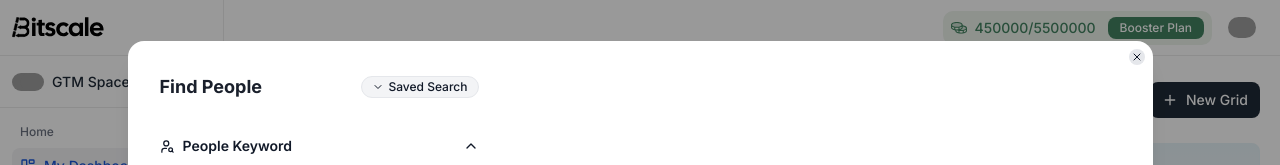
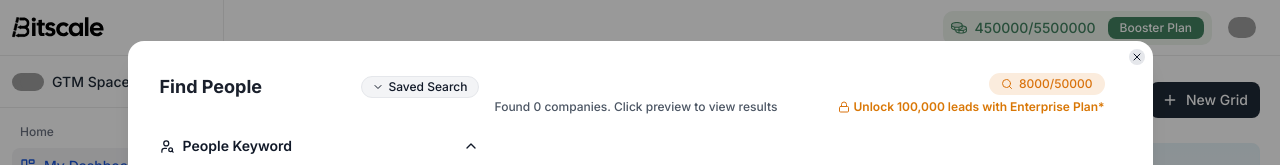
Before and after one commit to HarshalMargaj/bitscale-frontend-assignment, a Next.js app: page /dashboard in a window 1280 px wide. Both pictures are taken after a click on the button "Find People". Shown: the top 165 px of the page. Built offline with nearby package versions, Linux system fonts and the light colour scheme; grey boxes are pictures that could not be loaded.

Commit message:
feat: add FindPeople modal right panel header and fix two-panel layout

```diff
--- a/components/dashboard/dashboardHeader.tsx
+++ b/components/dashboard/dashboardHeader.tsx
@@ -1,6 +1,6 @@
 "use client";
 
-import { Building2, Users, Plus, ChevronDown } from "lucide-react";
+import { Building2, Users, Plus } from "lucide-react";
 import { useState } from "react";
 import Modal from "../ui/modal";
 import FindPeopleModal from "../modals/findPeopleModal";
@@ -41,13 +41,6 @@
 	);
 };
 
-const SavedSearchButton = () => (
-	<div className="flex items-center gap-1 text-xs text-text-heading border border-border rounded-md px-2.5 py-0.5  cursor-pointer font-medium h-5.5 bg-surface-subtle">
-		<ChevronDown size={12} />
-		Saved Search
-	</div>
-);
-
 const DashboardHeader = () => {
 	const [isFindPeopleOpen, setIsFindPeopleOpen] = useState(false);
 
@@ -84,7 +77,6 @@
 				isOpen={isFindPeopleOpen}
 				onClose={() => setIsFindPeopleOpen(false)}
 				title="Find People"
-				headerExtra={<SavedSearchButton />}
 				width={1025}
 				height={718}
 			>
--- a/components/modals/findPeopleModal.tsx
+++ b/components/modals/findPeopleModal.tsx
@@ -2,10 +2,24 @@
 import React from "react";
 import FilterAccordion from "./filterAccordian";
 import Button from "../ui/button";
-import { Eye, FileSearchCorner } from "lucide-react";
+import { ChevronDown, Eye, FileSearchCorner } from "lucide-react";
+import RightPanel from "./rightPanel";
 
 const findPeopleModal = () => {
 	return (
+		<div className="flex h-full">
+			<div className="flex flex-col space-y-6">
+				<div className="flex items-center justify-between w-79.75">
+					<h2 className="text-[18px] font-extrabold text-text-primary">
+						Find People
+					</h2>
+
+					<div className="flex items-center gap-1 text-xs text-text-heading border border-border rounded-md px-2.5 py-0.5  cursor-pointer font-medium h-5.5 bg-surface-subtle">
+						<ChevronDown size={12} />
+						Saved Search
+					</div>
+				</div>
+
 				<div className="space-y-6 flex flex-col justify-between h-full">
 					<div className="w-79.75">
 						{filterData.map(filter => (
@@ -36,6 +50,11 @@
 						</Button>
 					</div>
 				</div>
+			</div>
+			<div className="flex-1">
+				<RightPanel />
+			</div>
+		</div>
 	);
 };
 
--- /dev/null
+++ b/components/modals/finePeopleResultsHeader.tsx
@@ -0,0 +1,27 @@
+import { Lock, Search } from "lucide-react";
+
+const FindPeopleResultsHeader = () => {
+	return (
+		<div className=" px-4 w-full space-y-1">
+			<div className="flex justify-end">
+				<div className="flex items-center gap-1.5 bg-[#FBECDD] px-3 py-1.5 rounded-[16px] h-5.5">
+					<Search size={12} className="text-[#D9730E]" />
+					<span className="text-xs font-medium text-[#D9730E]">
+						8000/50000
+					</span>
+				</div>
+			</div>
+			<div className="flex items-center justify-between w-full">
+				<div className="text-xs font-medium text-[#4B5563]">
+					Found 0 companies. Click preview to view results
+				</div>
+				<div className="flex items-center gap-1 text-xs font-semibold text-[#D97706]">
+					<Lock size={12} className="text-[#D9730E]" />
+					Unlock 100,000 leads with Enterprise Plan*
+				</div>
+			</div>
+		</div>
+	);
+};
+
+export default FindPeopleResultsHeader;
--- /dev/null
+++ b/components/modals/rightPanel.tsx
@@ -0,0 +1,12 @@
+import React from "react";
+import FindPeopleResultsHeader from "./finePeopleResultsHeader";
+
+const RightPanel = () => {
+	return (
+		<div>
+			<FindPeopleResultsHeader />
+		</div>
+	);
+};
+
+export default RightPanel;
--- a/components/ui/modal.tsx
+++ b/components/ui/modal.tsx
@@ -8,20 +8,11 @@
 	onClose: () => void;
 	title: string;
 	children: React.ReactNode;
-	headerExtra: React.ReactNode;
 	width: number;
 	height: number;
 }
 
-const Modal = ({
-	isOpen,
-	onClose,
-	title,
-	children,
-	headerExtra,
-	width,
-	height,
-}: ModalProps) => {
+const Modal = ({ isOpen, onClose, children, width, height }: ModalProps) => {
 	useEffect(() => {
 		const handleEsc = (e: KeyboardEvent) => {
 			if (e.key === "Escape") onClose();
@@ -50,12 +41,6 @@
 				style={{ width: `${width}px`, height: `${height}px` }}
 				onClick={e => e.stopPropagation()}
 			>
-				<div className="flex items-center justify-between w-79.75">
-					<h2 className="text-[18px] font-extrabold text-text-primary">
-						{title}
-					</h2>
-					<div>{headerExtra}</div>
-				</div>
 				<button
 					onClick={onClose}
 					className="rounded-lg hover:bg-surface-subtle cursor-pointer text-icon-primary absolute right-2 top-2 bg-[#E5E7EB] h-4 w-4 flex items-center justify-center"
```
Lines whose indentation alone changed are shown as unchanged.
